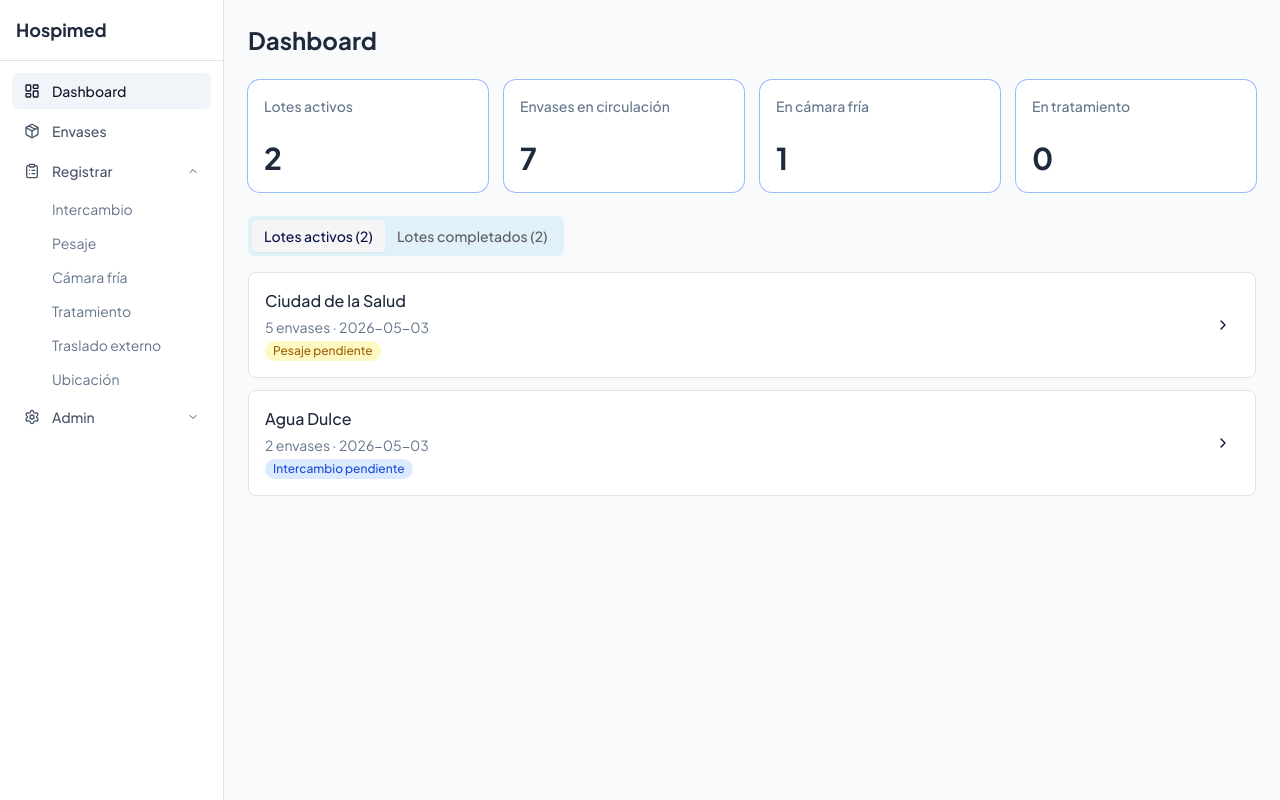
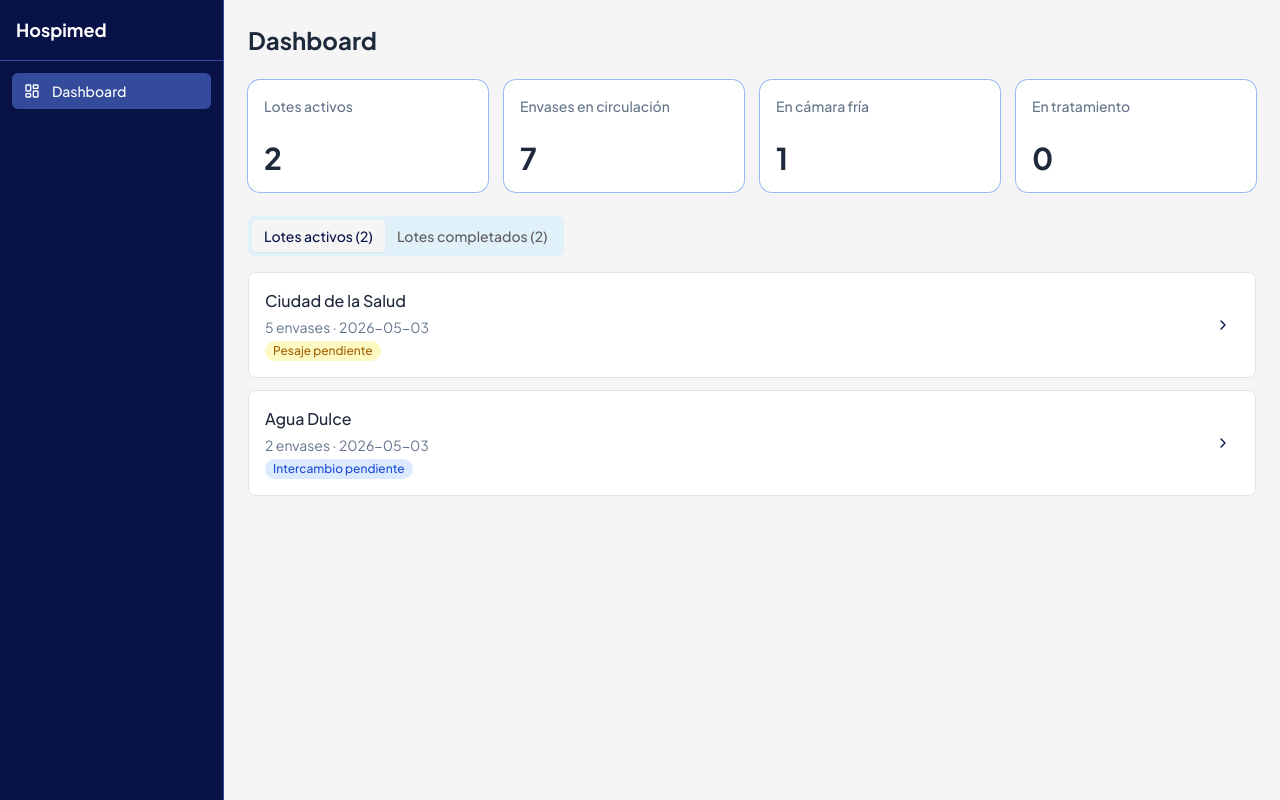
Before and after one commit to Leofrandex/sistema-plata, a Next.js app: page /dashboard in a window 1280 px wide. Both pictures are taken after a click on the button "Registrar". Built offline with nearby package versions, Linux system fonts and the light colour scheme.

Commit message:
feat: apply Hospimed branding to app shell (layout, sidebar, mobile header)

```diff
--- a/src/app/layout.tsx
+++ b/src/app/layout.tsx
@@ -21,7 +21,7 @@ export default function RootLayout({ children }: { children: React.ReactNode })
   return (
     <html lang="es">
       <body className={`${plusJakartaSans.variable} font-sans`}>
-        <div className="flex min-h-screen bg-slate-50">
+        <div className="flex min-h-screen bg-background">
           <Sidebar />
           <div className="flex-1 flex flex-col">
             <MobileHeader />
--- a/src/components/layout/mobile-header.tsx
+++ b/src/components/layout/mobile-header.tsx
@@ -20,8 +20,8 @@ export function MobileHeader() {
   const title = PAGE_TITLES[pathname] ?? 'Hospimed'
 
   return (
-    <header className="md:hidden flex items-center h-14 border-b bg-white px-4 sticky top-0 z-10">
-      <span className="font-semibold text-slate-800">{title}</span>
+    <header className="md:hidden flex items-center h-14 border-b bg-sidebar border-sidebar-border px-4 sticky top-0 z-10">
+      <span className="font-semibold text-sidebar-foreground">{title}</span>
     </header>
   )
 }
--- a/src/components/layout/sidebar.tsx
+++ b/src/components/layout/sidebar.tsx
@@ -31,9 +31,9 @@ export function Sidebar() {
   const [adminOpen, setAdminOpen] = useState(pathname.startsWith('/admin'))
 
   return (
-    <aside className="hidden md:flex w-56 flex-col border-r bg-white h-screen sticky top-0">
-      <div className="p-4 border-b">
-        <span className="font-bold text-lg text-slate-800">Hospimed</span>
+    <aside className="hidden md:flex w-56 flex-col border-r border-sidebar-border bg-sidebar h-screen sticky top-0">
+      <div className="p-4 border-b border-sidebar-border">
+        <span className="font-bold text-lg text-sidebar-foreground">Hospimed</span>
       </div>
       <nav className="flex-1 p-3 space-y-1">
         {TOP_NAV.map(({ href, label, icon: Icon }) => (
@@ -43,8 +43,8 @@ export function Sidebar() {
             className={cn(
               'flex items-center gap-3 px-3 py-2 rounded-md text-sm font-medium transition-colors',
               pathname.startsWith(href)
-                ? 'bg-slate-100 text-slate-900'
-                : 'text-slate-600 hover:bg-slate-50 hover:text-slate-900'
+                ? 'bg-sidebar-accent text-sidebar-accent-foreground'
+                : 'text-sidebar-foreground/70 hover:bg-sidebar-accent/60 hover:text-sidebar-foreground'
             )}
           >
             <Icon className="h-4 w-4" />
@@ -58,8 +58,8 @@ export function Sidebar() {
             className={cn(
               'w-full flex items-center gap-3 px-3 py-2 rounded-md text-sm font-medium transition-colors',
               pathname.startsWith('/register')
-                ? 'bg-slate-100 text-slate-900'
-                : 'text-slate-600 hover:bg-slate-50 hover:text-slate-900'
+                ? 'bg-sidebar-accent text-sidebar-accent-foreground'
+                : 'text-sidebar-foreground/70 hover:bg-sidebar-accent/60 hover:text-sidebar-foreground'
             )}
           >
             <ClipboardList className="h-4 w-4" />
@@ -75,8 +75,8 @@ export function Sidebar() {
                   className={cn(
                     'block px-3 py-1.5 rounded-md text-sm transition-colors',
                     pathname === href
-                      ? 'bg-blue-50 text-blue-700 font-medium'
-                      : 'text-slate-500 hover:text-slate-800 hover:bg-slate-50'
+                      ? 'bg-sidebar-primary/20 text-sidebar-primary font-medium'
+                      : 'text-sidebar-foreground/50 hover:text-sidebar-foreground hover:bg-sidebar-accent/60'
                   )}
                 >
                   {label}
@@ -92,8 +92,8 @@ export function Sidebar() {
             className={cn(
               'w-full flex items-center gap-3 px-3 py-2 rounded-md text-sm font-medium transition-colors',
               pathname.startsWith('/admin')
-                ? 'bg-slate-100 text-slate-900'
-                : 'text-slate-600 hover:bg-slate-50 hover:text-slate-900'
+                ? 'bg-sidebar-accent text-sidebar-accent-foreground'
+                : 'text-sidebar-foreground/70 hover:bg-sidebar-accent/60 hover:text-sidebar-foreground'
             )}
           >
             <Settings className="h-4 w-4" />
@@ -109,8 +109,8 @@ export function Sidebar() {
                   className={cn(
                     'block px-3 py-1.5 rounded-md text-sm transition-colors',
                     pathname === href
-                      ? 'bg-blue-50 text-blue-700 font-medium'
-                      : 'text-slate-500 hover:text-slate-800 hover:bg-slate-50'
+                      ? 'bg-sidebar-primary/20 text-sidebar-primary font-medium'
+                      : 'text-sidebar-foreground/50 hover:text-sidebar-foreground hover:bg-sidebar-accent/60'
                   )}
                 >
                   {label}
```
